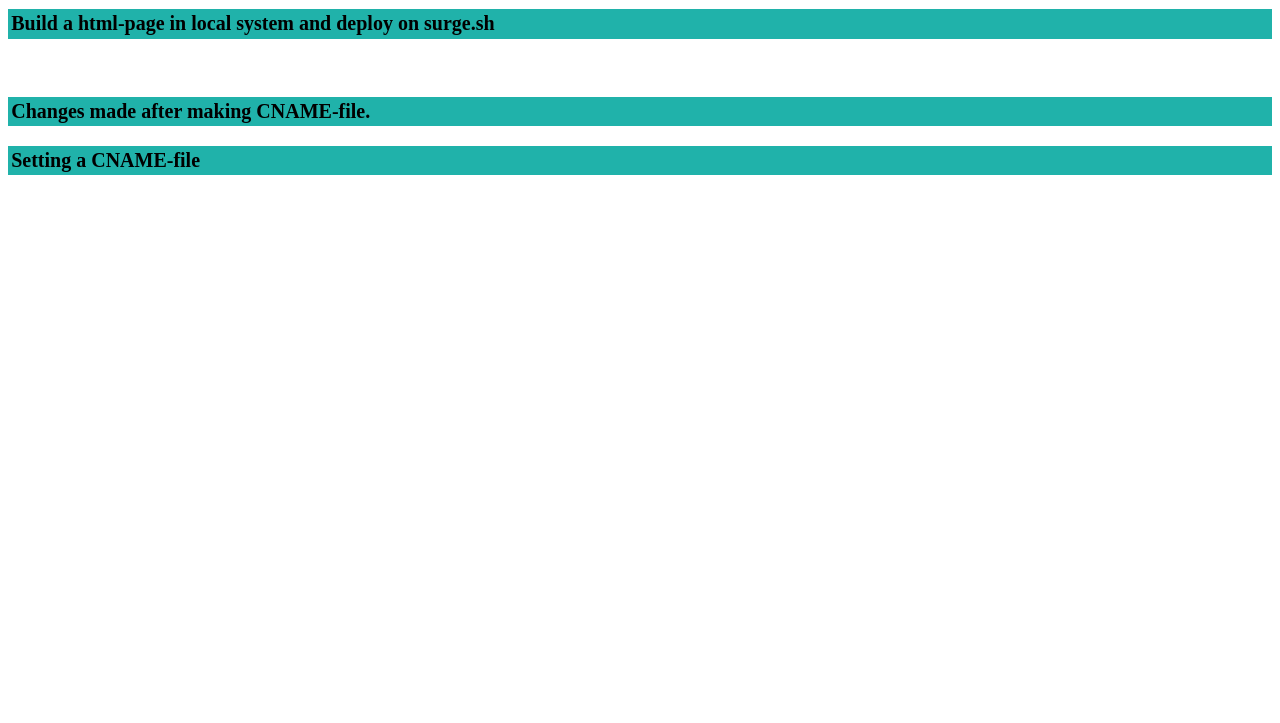
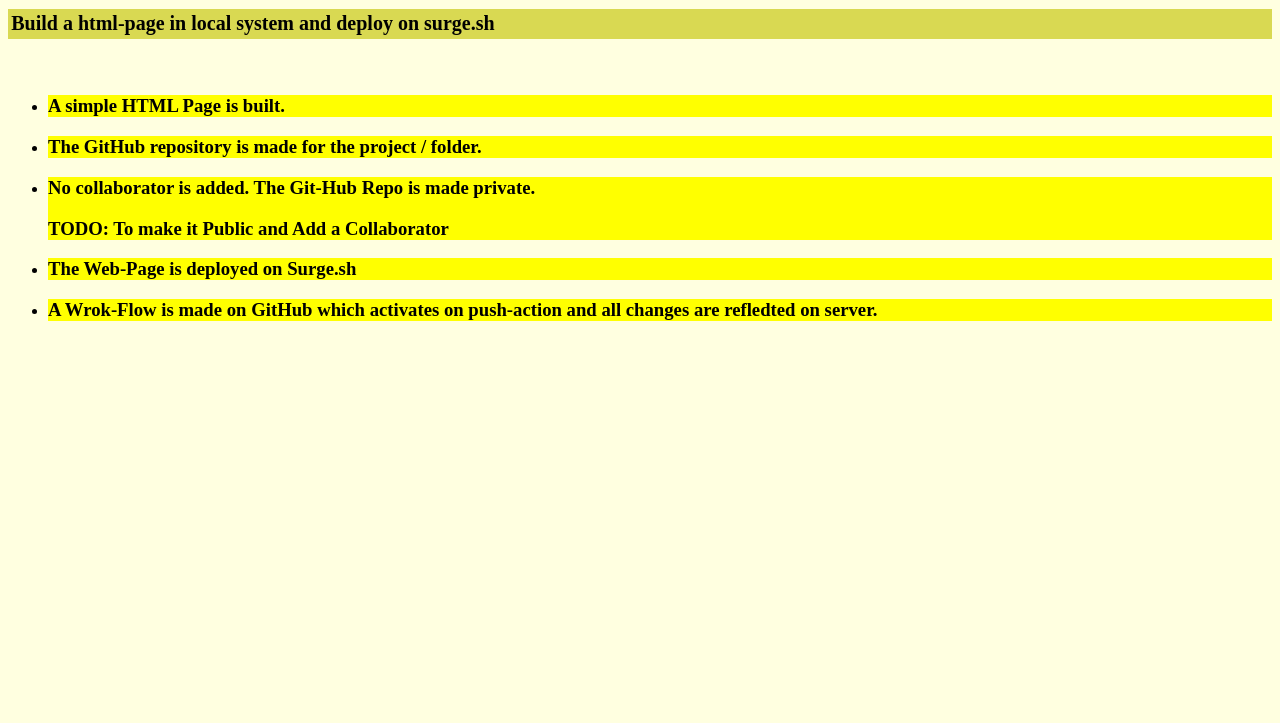
Before and after one commit to aasif112/surge00, a plain HTML site: page index.html in a window 1280 px wide. Shown: the part 77-800 px from the top of the page. Drawn offline with Linux system fonts and the light colour scheme.

Commit message:
deployed on surge.sh

```diff
--- a/index.html
+++ b/index.html
@@ -10,10 +10,25 @@
     <h1>Building a HTML Page</h1>
     <p>Build a html-page in local system and deploy on surge.sh</p>
     <br>
-    <p>Changes made after making CNAME-file.</p>
-    <p>Setting a CNAME-file</p>
+    <ul>
+        <li>
+            <h3>A simple HTML Page is built.</h3>
+        </li>
+        <li>
+            <h3>The GitHub repository is made for the project / folder.</h3>
+        </li>
+        <li>
+            <h3>No collaborator is added. The Git-Hub Repo is made private. </h3>
+            <h3>TODO: To make it Public and Add a Collaborator </h3>
+        </li>
+        <li>
+            <h3>The Web-Page is deployed on Surge.sh</h3>
+        </li>
+        <li>
+            <h3>A Wrok-Flow is made on GitHub which activates on push-action and all changes are refledted on server.</h3>
+        </li>
 
-
+    </ul>
 
 
 
--- a/style.css
+++ b/style.css
@@ -1,10 +1,16 @@
+body    {    background-color: lightyellow;
+
+}
 h1  {   background-color: lightskyblue;
         padding: 0.2rem;
 }
 
 p   {
-    background-color: lightseagreen;
+    background-color: rgba(213, 213, 68, 0.905);
     padding: 0.2rem;
     font-size: 20px;
     font-weight: bold;
 }
+li  {   background-color: yellow;
+
+}
```
